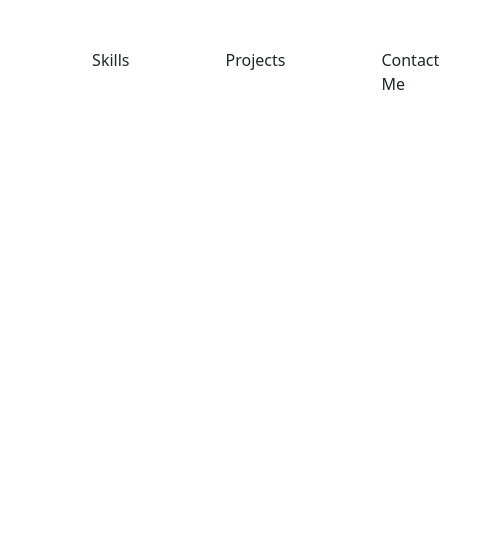
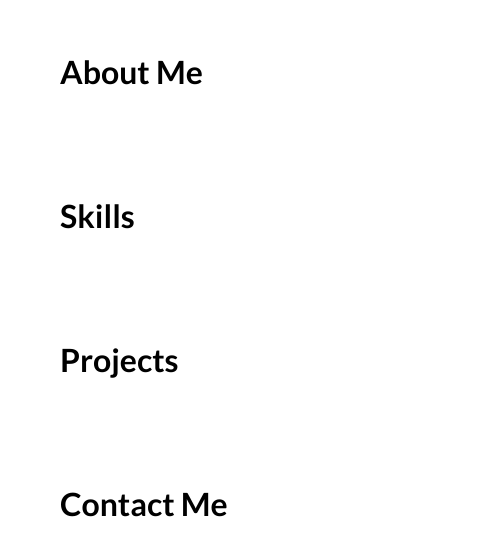
Before and after one commit to DeveloperDadd/reactPortfolio, a React (Create React App) app in the folder portfolio/: page / in a window 390 px wide. Shown: the top 556 px of the page, 487 px wide, since content can reach past the window. Built offline with nearby package versions, Linux system fonts and the light colour scheme.

Commit message:
added some simple styling and responsiveness to the nav, will add more later

```diff
--- a/portfolio/src/App.css
+++ b/portfolio/src/App.css
@@ -0,0 +1,14 @@
+@import url('https://fonts.googleapis.com/css2?family=Lato:wght@400;700;900&family=Montserrat:wght@300;400&display=swap');
+/*
+font-family: 'Lato', sans-serif;
+font-family: 'Montserrat', sans-serif;
+*/
+
+
+a {
+  color: black;
+  font-family: 'Lato', sans-serif;
+  text-decoration: none;
+  font-weight: 700;
+  font-size: 2rem;
+}
--- a/portfolio/src/App.js
+++ b/portfolio/src/App.js
@@ -1,6 +1,5 @@
 import Navbar from './components/Navbar';
 
-import './App.css';
 
 function App() {
   return (
--- a/portfolio/src/components/Navbar.js
+++ b/portfolio/src/components/Navbar.js
@@ -1,11 +1,11 @@
 export default function Navbar() {
     return(
     <nav className="container-fluid d-flex justify-content-center">
-        <ul className="d-flex list-unstyled .flex-row">
-            <li className="m-5"><a>About Me</a></li>
-            <li className="m-5"><a>Skills</a></li>
-            <li className="m-5"><a>Projects</a></li>
-            <li className="m-5"><a>Contact Me</a></li>
+        <ul className="d-flex list-unstyled .flex-row row">
+            <li className="m-5 col-sm"><a href="#">About Me</a></li>
+            <li className="m-5 col-sm"><a href="#">Skills</a></li>
+            <li className="m-5 col-sm"><a href="#">Projects</a></li>
+            <li className="m-5 col-sm"><a href="#">Contact Me</a></li>
         </ul>
     </nav>)
 }
--- a/portfolio/src/index.js
+++ b/portfolio/src/index.js
@@ -1,7 +1,9 @@
 import React from 'react';
 import ReactDOM from 'react-dom/client';
 import App from './App';
-import 'bootstrap/dist/css/bootstrap.css'
+import 'bootstrap/dist/css/bootstrap.css';
+import './App.css';
+
 
 const root = ReactDOM.createRoot(document.getElementById('root'));
 root.render(
```
